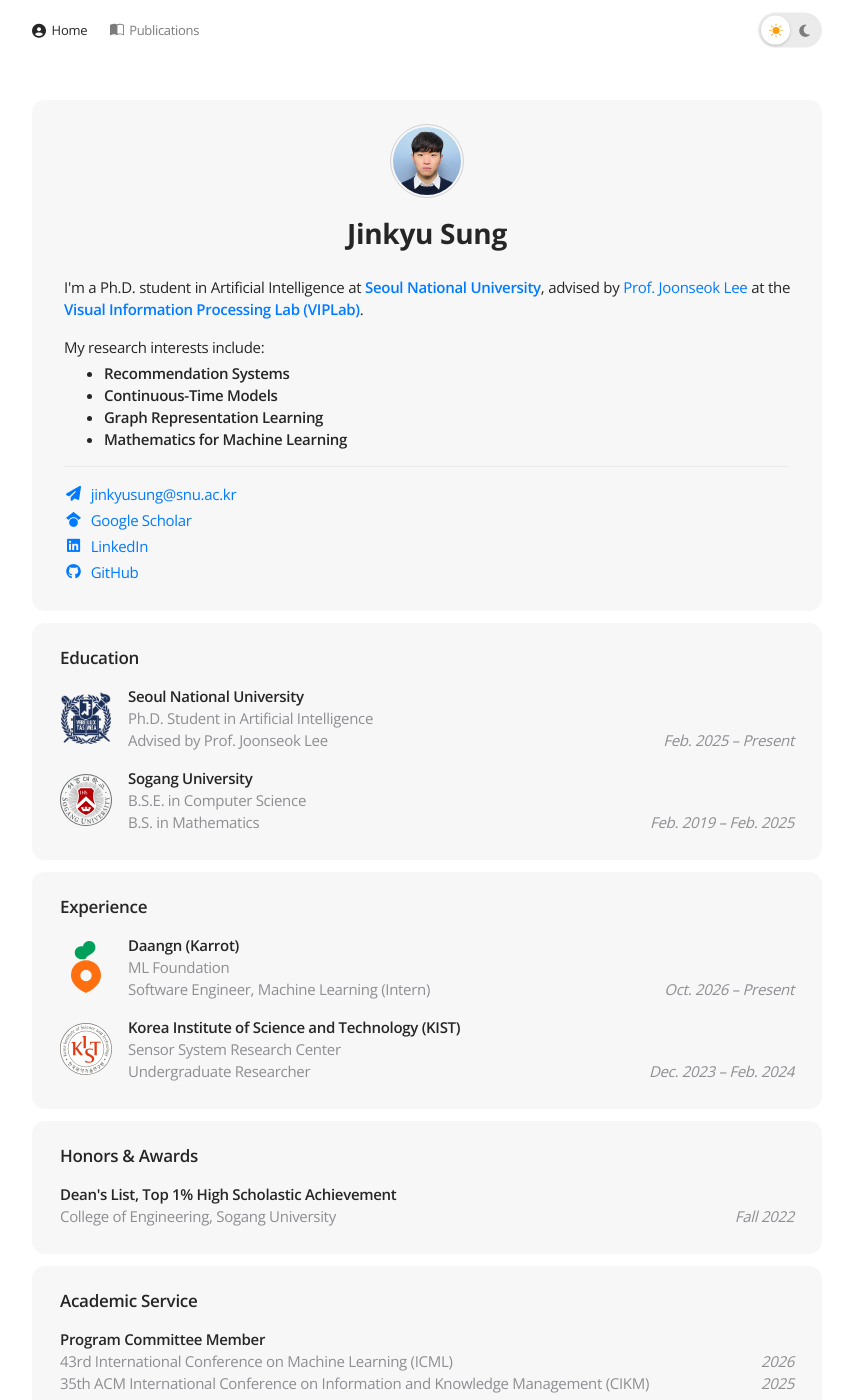
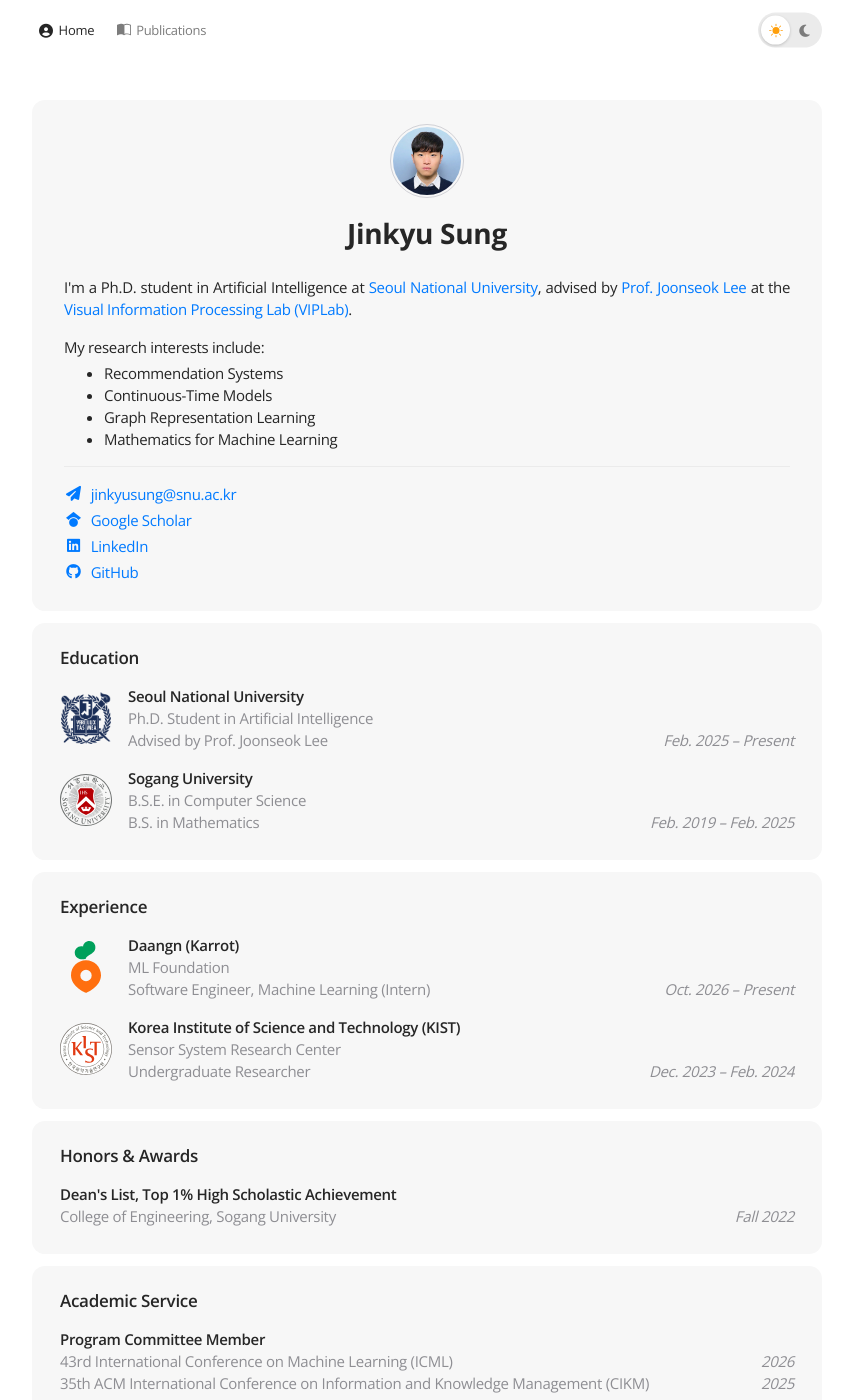
Before and after one commit to jinkyusung/jinkyusung.github.io, a Jekyll site: the page built from index.html, in a window 1280 px wide and 1400 px high. Shown: the whole window, without its empty margins (213-1066 px from the left). Built offline with Jekyll 4.4.1, drawn with Linux system fonts in a browser that asks for light colours.

Commit message:
Update global.css

```diff
--- a/assets/css/global.css
+++ b/assets/css/global.css
@@ -173,7 +173,6 @@
     color: var(--text);
 }
 
-.text-profile-bio strong,
 .section-card-body strong {
     font-weight: 600;
 }
@@ -228,6 +227,7 @@
 }
 
 .site-navigation {
+    margin-left: 7px;
     position: relative;
     z-index: 1050;
 }
```
